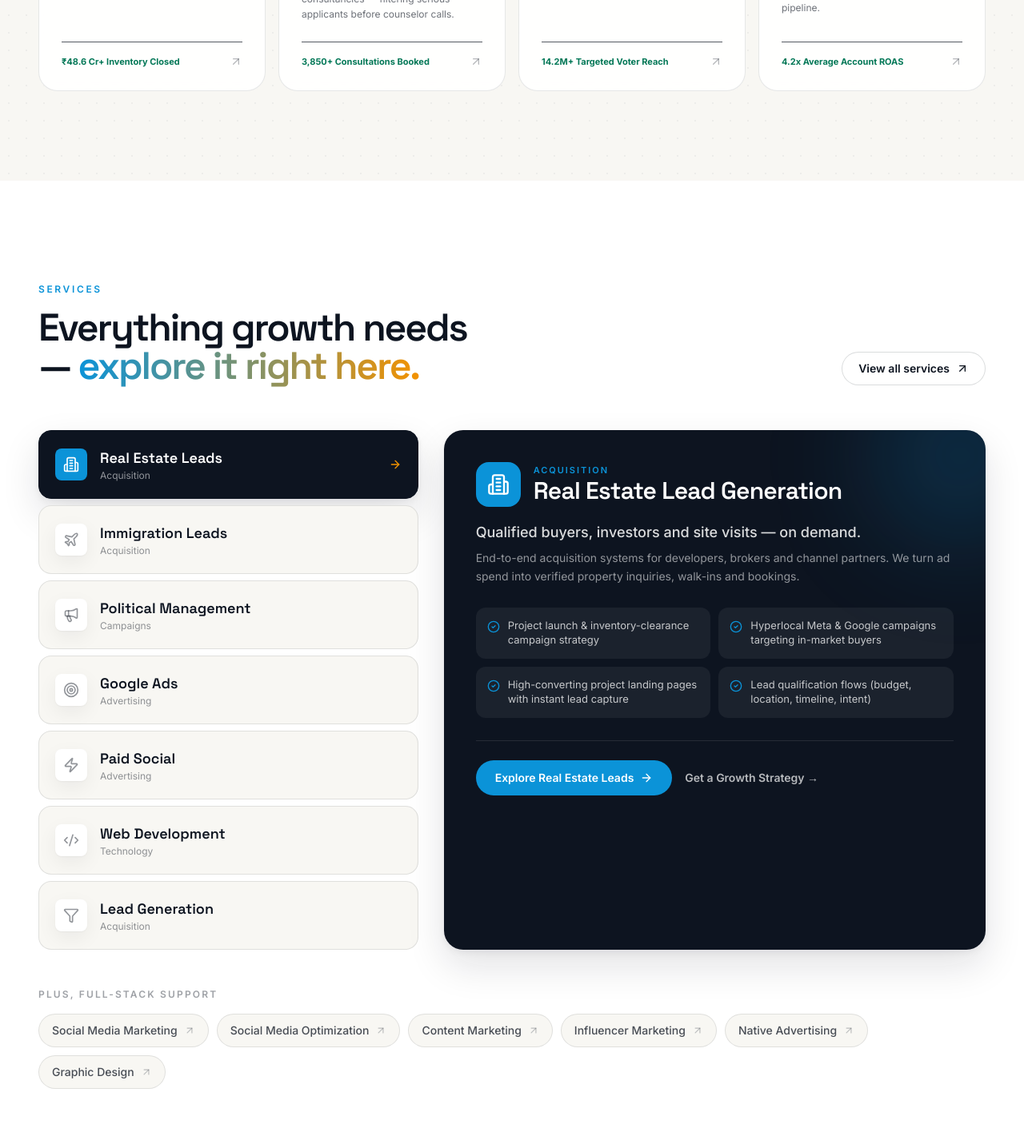
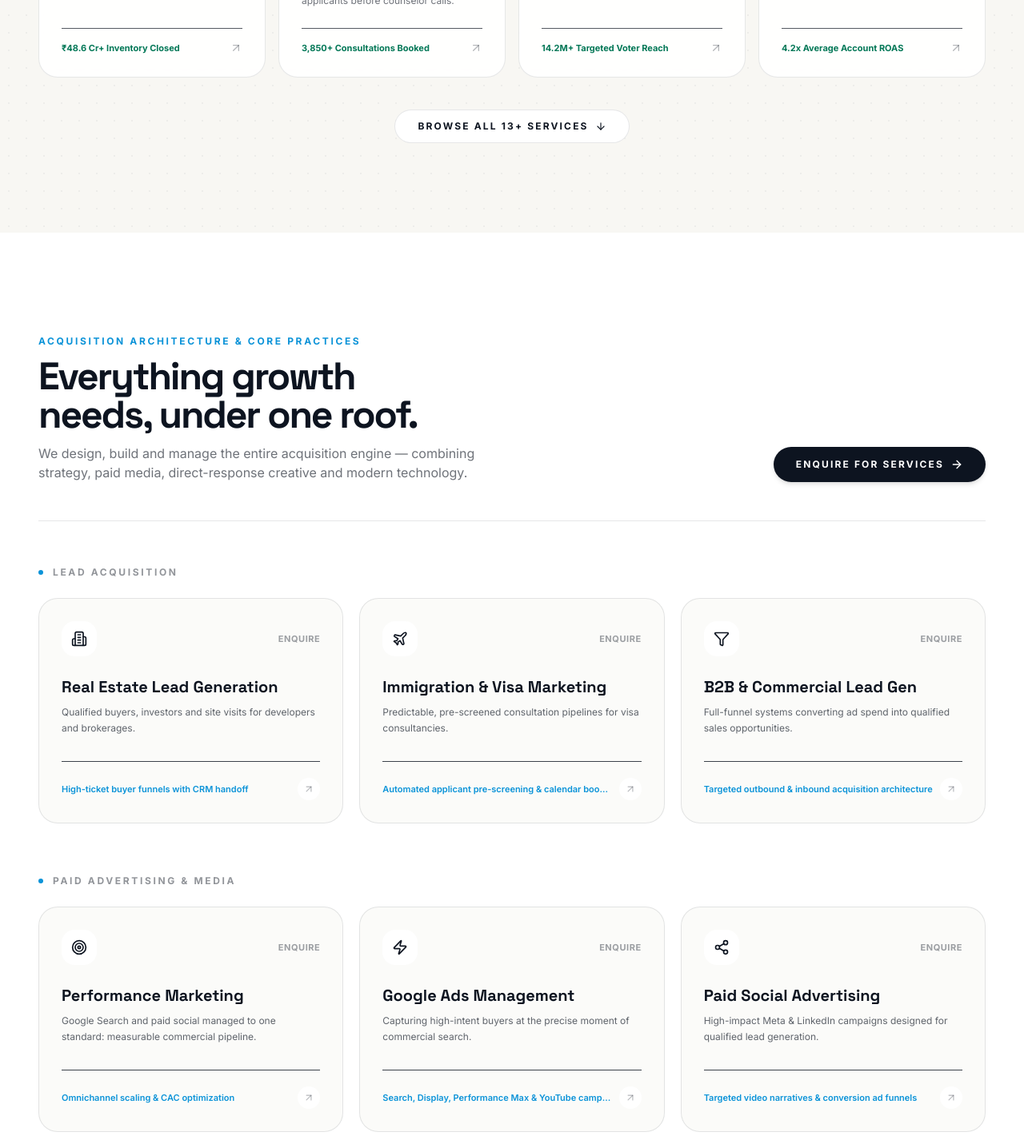
Before and after one commit to aryanbarota21235/CreateVerse, a Next.js app: page / in a window 1280 px wide. Shown: the part 960-2396 px from the top of the page at 80% size. Built offline with nearby package versions, Linux system fonts and the light colour scheme.

Commit message:
Widen navbar, clean WhatsApp text link without green pill, move browse services link to bottom with smooth scroll, and replace clunky tabs with clean services directory

```diff
--- a/src/components/hero.tsx
+++ b/src/components/hero.tsx
@@ -1,7 +1,7 @@
 "use client";
 
 import Link from "next/link";
-import { ArrowRight, ArrowUpRight, Building2, Plane, Megaphone, TrendingUp } from "lucide-react";
+import { ArrowRight, ArrowDown, Building2, Plane, Megaphone, TrendingUp, ArrowUpRight } from "lucide-react";
 import Reveal from "@/components/reveal";
 import { site } from "@/lib/site";
 import { useEnquiry } from "@/context/enquiry-context";
@@ -99,31 +99,22 @@ export default function Hero() {
                 href={site.whatsappUrl}
                 target="_blank"
                 rel="noopener noreferrer"
-                className="group inline-flex items-center gap-2.5 rounded-full border border-emerald-500/30 bg-white px-7 py-4 text-xs font-bold uppercase tracking-[0.18em] text-emerald-800 shadow-xs transition-all duration-300 hover:bg-emerald-50 hover:border-emerald-500/60 sm:text-xs"
+                className="group inline-flex items-center gap-2.5 rounded-full border border-paper-line bg-white px-7 py-4 text-xs font-bold uppercase tracking-[0.18em] text-ink shadow-xs transition-all duration-300 hover:border-accent hover:text-accent sm:text-xs"
               >
-                <WhatsAppIcon className="h-4 w-4 text-emerald-600" />
+                <WhatsAppIcon className="h-4 w-4 text-[#25D366]" />
                 <span>WhatsApp ({site.phone})</span>
               </a>
             </div>
           </Reveal>
         </div>
 
-        {/* 4 Core Acquisition Pillars - Luxury Agency Grid */}
+        {/* 4 Core Acquisition Pillars */}
         <Reveal delay={0.4}>
           <div className="mt-16 sm:mt-20">
-            <div className="flex items-center justify-between border-b border-paper-line/80 pb-4 mb-6">
-              <div>
-                <p className="text-xs font-bold uppercase tracking-[0.2em] text-ink/40">
-                  Specialized Acquisition Practice Areas
-                </p>
-              </div>
-              <Link
-                href="/services"
-                className="group hidden sm:inline-flex items-center gap-1.5 text-xs font-bold uppercase tracking-[0.18em] text-accent hover:underline"
-              >
-                <span>Browse All 13+ Services</span>
-                <ArrowUpRight className="h-3.5 w-3.5 transition-transform group-hover:translate-x-0.5 group-hover:-translate-y-0.5" />
-              </Link>
+            <div className="mb-6">
+              <p className="text-xs font-bold uppercase tracking-[0.2em] text-ink/40">
+                Specialized Acquisition Practice Areas
+              </p>
             </div>
 
             <div className="grid gap-4 sm:grid-cols-2 lg:grid-cols-4">
@@ -167,14 +158,15 @@ export default function Hero() {
               })}
             </div>
 
-            <div className="mt-6 text-center sm:hidden">
-              <Link
-                href="/services"
-                className="inline-flex items-center gap-1.5 text-xs font-bold uppercase tracking-[0.18em] text-accent hover:underline"
+            {/* Placed at the bottom as requested: smooth scroll to all services below */}
+            <div className="mt-10 flex items-center justify-center">
+              <a
+                href="#services"
+                className="group inline-flex items-center gap-2 rounded-full border border-paper-line bg-white px-7 py-3 text-xs font-bold uppercase tracking-[0.18em] text-ink shadow-xs transition-all duration-300 hover:border-accent hover:text-accent hover:shadow-card"
               >
                 <span>Browse All 13+ Services</span>
-                <ArrowUpRight className="h-3.5 w-3.5" />
-              </Link>
+                <ArrowDown className="h-3.5 w-3.5 transition-transform duration-300 group-hover:translate-y-0.5" />
+              </a>
             </div>
           </div>
         </Reveal>
--- a/src/components/services-explorer.tsx
+++ b/src/components/services-explorer.tsx
@@ -1,165 +1,184 @@
 "use client";
 
-import { useState } from "react";
 import Link from "next/link";
-import { motion, AnimatePresence } from "framer-motion";
-import { ArrowRight, ArrowUpRight, CheckCircle2 } from "lucide-react";
-import { services } from "@/lib/services";
-import { iconMap } from "@/components/services-grid";
+import { ArrowUpRight, Building2, Plane, Megaphone, Target, Zap, Code2, Filter, Share2, PenLine, Palette, ArrowRight } from "lucide-react";
+import SectionHeading from "@/components/section-heading";
+import { useEnquiry } from "@/context/enquiry-context";
+
+const servicesList = [
+  {
+    category: "Lead Acquisition",
+    items: [
+      {
+        slug: "real-estate-lead-generation",
+        name: "Real Estate Lead Generation",
+        tagline: "Qualified buyers, investors and site visits for developers and brokerages.",
+        deliverable: "High-ticket buyer funnels with CRM handoff",
+        icon: Building2,
+      },
+      {
+        slug: "immigration-lead-generation",
+        name: "Immigration & Visa Marketing",
+        tagline: "Predictable, pre-screened consultation pipelines for visa consultancies.",
+        deliverable: "Automated applicant pre-screening & calendar booking",
+        icon: Plane,
+      },
+      {
+        slug: "lead-generation",
+        name: "B2B & Commercial Lead Gen",
+        tagline: "Full-funnel systems converting ad spend into qualified sales opportunities.",
+        deliverable: "Targeted outbound & inbound acquisition architecture",
+        icon: Filter,
+      },
+    ],
+  },
+  {
+    category: "Paid Advertising & Media",
+    items: [
+      {
+        slug: "performance-marketing",
+        name: "Performance Marketing",
+        tagline: "Google Search and paid social managed to one standard: measurable commercial pipeline.",
+        deliverable: "Omnichannel scaling & CAC optimization",
+        icon: Target,
+      },
+      {
+        slug: "google-ads",
+        name: "Google Ads Management",
+        tagline: "Capturing high-intent buyers at the precise moment of commercial search.",
+        deliverable: "Search, Display, Performance Max & YouTube campaigns",
+        icon: Zap,
+      },
+      {
+        slug: "paid-social",
+        name: "Paid Social Advertising",
+        tagline: "High-impact Meta & LinkedIn campaigns designed for qualified lead generation.",
+        deliverable: "Targeted video narratives & conversion ad funnels",
+        icon: Share2,
+      },
+      {
+        slug: "political-management",
+        name: "Political Campaign Management",
+        tagline: "24/7 digital war room operations — constituency narrative, outreach and rapid response.",
+        deliverable: "Voter mobilization & sentiment monitoring at scale",
+        icon: Megaphone,
+      },
+    ],
+  },
+  {
+    category: "Technology & Creative",
+    items: [
+      {
+        slug: "web-development",
+        name: "Conversion Web Development",
+        tagline: "Blazing fast, conversion-optimized landing pages and full websites built on modern stacks.",
+        deliverable: "High-converting UX architecture & CRM integrations",
+        icon: Code2,
+      },
+      {
+        slug: "creative-services",
+        name: "Creative & Brand Design",
+        tagline: "Visual identity, ad creatives and brand collateral that establish category leadership.",
+        deliverable: "Direct-response ad creative production & branding",
+        icon: Palette,
+      },
+      {
+        slug: "social-media-management",
+        name: "Social Media & Content Ops",
+        tagline: "Daily narrative building and content engines that build organic authority.",
+        deliverable: "End-to-end content creation, reels & community growth",
+        icon: PenLine,
+      },
+    ],
+  },
+];
 
 export default function ServicesExplorer() {
-  const priority = services.filter((s) => s.priority);
-  const rest = services.filter((s) => !s.priority);
-  const [active, setActive] = useState(0);
-  const service = priority[active];
-  const Icon = iconMap[service.icon];
-  const orange = active % 2 === 1;
+  const { openEnquiry } = useEnquiry();
 
   return (
-    <section className="bg-white py-24 lg:py-32" id="services">
+    <section className="bg-white py-24 lg:py-32 scroll-mt-20" id="services">
       <div className="container-site">
-        <div className="flex flex-wrap items-end justify-between gap-6">
+        <div className="flex flex-col sm:flex-row sm:items-end justify-between gap-6 pb-12 border-b border-paper-line">
           <div>
-            <p className="text-xs font-semibold uppercase tracking-[0.22em] text-accent">Services</p>
-            <h2 className="text-balance mt-4 max-w-2xl font-display text-4xl font-semibold tracking-tightest text-ink sm:text-5xl">
-              Everything growth needs — <span className="text-brand-gradient">explore it right here.</span>
+            <p className="text-xs font-bold uppercase tracking-[0.22em] text-accent">
+              Acquisition Architecture &amp; Core Practices
+            </p>
+            <h2 className="text-balance mt-3 max-w-2xl font-display text-4xl font-bold tracking-tightest text-ink sm:text-5xl">
+              Everything growth needs, under one roof.
             </h2>
+            <p className="mt-3 max-w-xl text-base text-ink/60">
+              We design, build and manage the entire acquisition engine — combining strategy, paid media, direct-response creative and modern technology.
+            </p>
           </div>
-          <Link
-            href="/services"
-            className="group inline-flex items-center gap-2 rounded-full border border-ink/15 bg-white px-5 py-2.5 text-sm font-semibold text-ink transition-all hover:border-accent hover:text-accent"
+
+          <button
+            onClick={() => openEnquiry()}
+            className="inline-flex items-center justify-center gap-2 rounded-full bg-ink px-7 py-3.5 text-xs font-bold uppercase tracking-[0.18em] text-white shadow-md transition-all hover:bg-accent hover:shadow-lg shrink-0"
           >
-            View all services
-            <ArrowUpRight className="h-4 w-4 transition-transform group-hover:translate-x-0.5 group-hover:-translate-y-0.5" />
-          </Link>
+            <span>Enquire For Services</span>
+            <ArrowRight className="h-4 w-4" />
+          </button>
         </div>
 
-        <div className="mt-14 grid gap-8 lg:grid-cols-12">
-          {/* Service list */}
-          <div className="lg:col-span-5" role="tablist" aria-label="Priority services">
-            <div className="flex gap-2 overflow-x-auto pb-2 lg:flex-col lg:overflow-visible lg:pb-0">
-              {priority.map((s, i) => {
-                const SIcon = iconMap[s.icon];
-                const isActive = i === active;
-                return (
-                  <button
-                    key={s.slug}
-                    role="tab"
-                    aria-selected={isActive}
-                    onClick={() => setActive(i)}
-                    className={`group flex min-w-[240px] items-center gap-4 rounded-2xl border p-4 text-left transition-all duration-300 lg:min-w-0 lg:p-5 ${
-                      isActive
-                        ? "border-ink bg-ink text-white shadow-lift"
-                        : "border-paper-line bg-paper text-ink hover:border-accent/50 hover:bg-white hover:shadow-card"
-                    }`}
-                  >
-                    <span
-                      className={`flex h-10 w-10 shrink-0 items-center justify-center rounded-lg transition-colors ${
-                        isActive
-                          ? i % 2 === 1
-                            ? "bg-brand-orange text-white"
-                            : "bg-accent text-white"
-                          : "bg-white text-ink/45 shadow-card group-hover:text-accent"
-                      }`}
+        {/* Grouped Services Showcase */}
+        <div className="mt-14 space-y-16">
+          {servicesList.map((group) => (
+            <div key={group.category}>
+              <div className="flex items-center gap-3 mb-6">
+                <span className="h-1.5 w-1.5 rounded-full bg-accent" />
+                <h3 className="text-xs font-bold uppercase tracking-[0.22em] text-ink/45">
+                  {group.category}
+                </h3>
+              </div>
+
+              <div className="grid gap-5 sm:grid-cols-2 lg:grid-cols-3">
+                {group.items.map((item) => {
+                  const Icon = item.icon;
+                  return (
+                    <div
+                      key={item.slug}
+                      className="group flex flex-col justify-between rounded-3xl border border-paper-line bg-paper/50 p-7 transition-all duration-300 hover:-translate-y-1 hover:border-accent/40 hover:bg-white hover:shadow-lift"
                     >
-                      {SIcon && <SIcon className="h-5 w-5" />}
-                    </span>
-                    <span className="min-w-0">
-                      <span className="block truncate font-display text-base font-semibold sm:text-lg">
-                        {s.shortName ?? s.name}
-                      </span>
-                      <span className={`block truncate text-xs ${isActive ? "text-white/55" : "text-ink/45"}`}>
-                        {s.category}
-                      </span>
-                    </span>
-                    <ArrowRight
-                      className={`ml-auto h-4 w-4 shrink-0 transition-all ${
-                        isActive ? "translate-x-0 text-brand-orange opacity-100" : "-translate-x-1 opacity-0 group-hover:opacity-40"
-                      }`}
-                    />
-                  </button>
-                );
-              })}
+                      <div>
+                        <div className="flex items-center justify-between">
+                          <span className="flex h-11 w-11 items-center justify-center rounded-2xl bg-white text-ink shadow-xs transition-all duration-300 group-hover:bg-accent group-hover:text-white">
+                            <Icon className="h-5 w-5" />
+                          </span>
+                          <button
+                            onClick={() => openEnquiry(item.name)}
+                            className="text-[11px] font-bold uppercase tracking-wider text-ink/40 hover:text-accent transition-colors"
+                          >
+                            Enquire
+                          </button>
+                        </div>
+
+                        <h4 className="mt-6 font-display text-xl font-bold text-ink group-hover:text-accent transition-colors">
+                          {item.name}
+                        </h4>
+                        <p className="mt-2 text-xs leading-relaxed text-ink/65">
+                          {item.tagline}
+                        </p>
+                      </div>
+
+                      <div className="mt-8 pt-5 border-t border-paper-line/80 flex items-center justify-between">
+                        <span className="text-[11px] font-semibold text-accent truncate pr-2">
+                          {item.deliverable}
+                        </span>
+                        <Link
+                          href={`/services/${item.slug}`}
+                          className="flex h-7 w-7 shrink-0 items-center justify-center rounded-full bg-white text-ink/30 shadow-xs transition-all group-hover:bg-accent group-hover:text-white"
+                          aria-label={`View details for ${item.name}`}
+                        >
+                          <ArrowUpRight className="h-3.5 w-3.5" />
+                        </Link>
+                      </div>
+                    </div>
+                  );
+                })}
+              </div>
             </div>
-          </div>
-
-          {/* Detail panel */}
-          <div className="lg:col-span-7">
-            <AnimatePresence mode="wait">
-              <motion.div
-                key={service.slug}
-                initial={{ opacity: 0, y: 16 }}
-                animate={{ opacity: 1, y: 0 }}
-                exit={{ opacity: 0, y: -12 }}
-                transition={{ duration: 0.35, ease: [0.21, 0.65, 0.35, 1] }}
-                className="relative h-full overflow-hidden rounded-3xl bg-ink p-8 text-white shadow-lift sm:p-10"
-                role="tabpanel"
-              >
-                <div
-                  className={`absolute -right-20 -top-20 h-56 w-56 rounded-full blur-3xl ${
-                    orange ? "bg-brand-orange/20" : "bg-accent/20"
-                  }`}
-                />
-                <div className="relative">
-                  <div className="flex items-center gap-4">
-                    <span className={`flex h-14 w-14 items-center justify-center rounded-2xl text-white ${orange ? "bg-brand-orange" : "bg-accent"}`}>
-                      {Icon && <Icon className="h-7 w-7" />}
-                    </span>
-                    <div>
-                      <p className={`text-[11px] font-semibold uppercase tracking-[0.18em] ${orange ? "text-brand-orange" : "text-accent"}`}>
-                        {service.category}
-                      </p>
-                      <h3 className="font-display text-2xl font-semibold tracking-tight sm:text-3xl">{service.name}</h3>
-                    </div>
-                  </div>
-
-                  <p className="mt-5 text-lg font-medium leading-snug text-white/85">{service.tagline}</p>
-                  <p className="mt-2 text-sm leading-relaxed text-white/55">{service.description}</p>
-
-                  <div className="mt-7 grid gap-2.5 sm:grid-cols-2">
-                    {service.deliverables.slice(0, 4).map((d) => (
-                      <div key={d} className="flex items-start gap-2.5 rounded-xl bg-white/[0.06] p-3.5">
-                        <CheckCircle2 className={`mt-0.5 h-4 w-4 shrink-0 ${orange ? "text-brand-orange" : "text-accent"}`} />
-                        <p className="text-[13px] leading-snug text-white/75">{d}</p>
-                      </div>
-                    ))}
-                  </div>
-
-                  <div className="mt-7 flex flex-wrap items-center gap-4 border-t border-white/10 pt-6">
-                    <Link
-                      href={`/services/${service.slug}`}
-                      className={`group inline-flex items-center gap-2 rounded-full px-6 py-3 text-sm font-semibold text-white transition-all ${
-                        orange ? "bg-brand-orange hover:bg-brand-orangedark" : "bg-accent hover:bg-accent-dim"
-                      }`}
-                    >
-                      Explore {service.shortName ?? service.name}
-                      <ArrowRight className="h-4 w-4 transition-transform group-hover:translate-x-1" />
-                    </Link>
-                    <Link href="/contact" className="text-sm font-semibold text-white/70 transition-colors hover:text-white">
-                      Get a Growth Strategy →
-                    </Link>
-                  </div>
-                </div>
-              </motion.div>
-            </AnimatePresence>
-          </div>
-        </div>
-
-        {/* Supporting services */}
-        <div className="mt-12">
-          <p className="text-xs font-semibold uppercase tracking-[0.18em] text-ink/40">Plus, full-stack support</p>
-          <div className="mt-4 flex flex-wrap gap-2.5">
-            {rest.map((s) => (
-              <Link
-                key={s.slug}
-                href={`/services/${s.slug}`}
-                className="group inline-flex items-center gap-2 rounded-full border border-paper-line bg-paper px-4 py-2.5 text-sm font-medium text-ink/75 transition-all hover:border-accent/50 hover:bg-white hover:text-accent hover:shadow-card"
-              >
-                {s.name}
-                <ArrowUpRight className="h-3.5 w-3.5 text-ink/25 transition-all group-hover:translate-x-0.5 group-hover:-translate-y-0.5 group-hover:text-accent" />
-              </Link>
-            ))}
-          </div>
+          ))}
         </div>
       </div>
     </section>
```
Also changed, not shown: src/components/navbar.tsx (+15 -16 lines).
